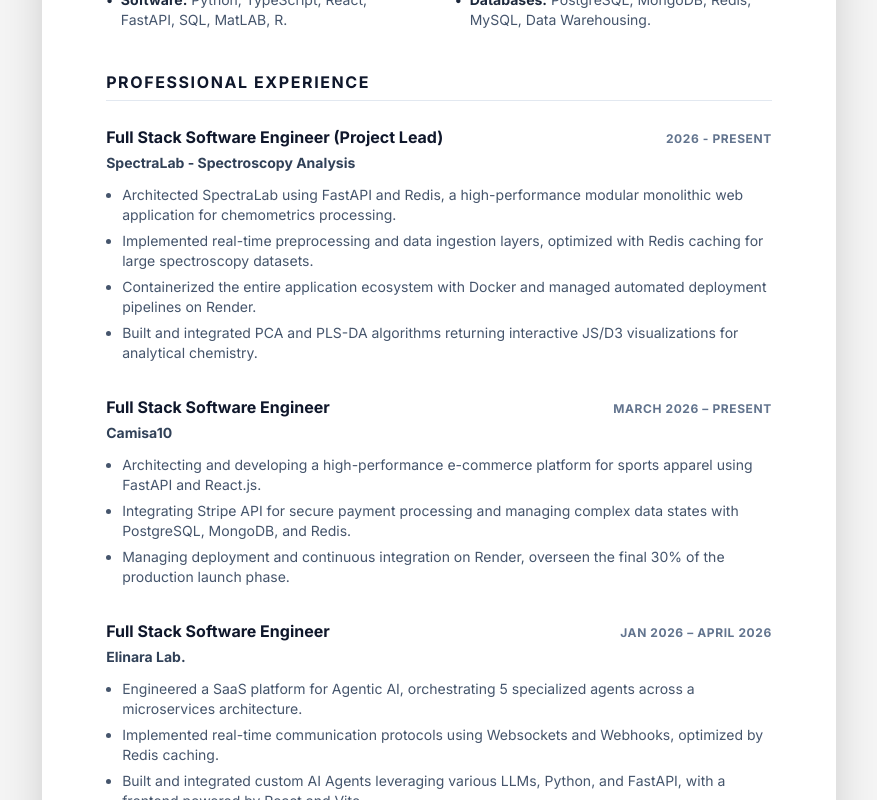
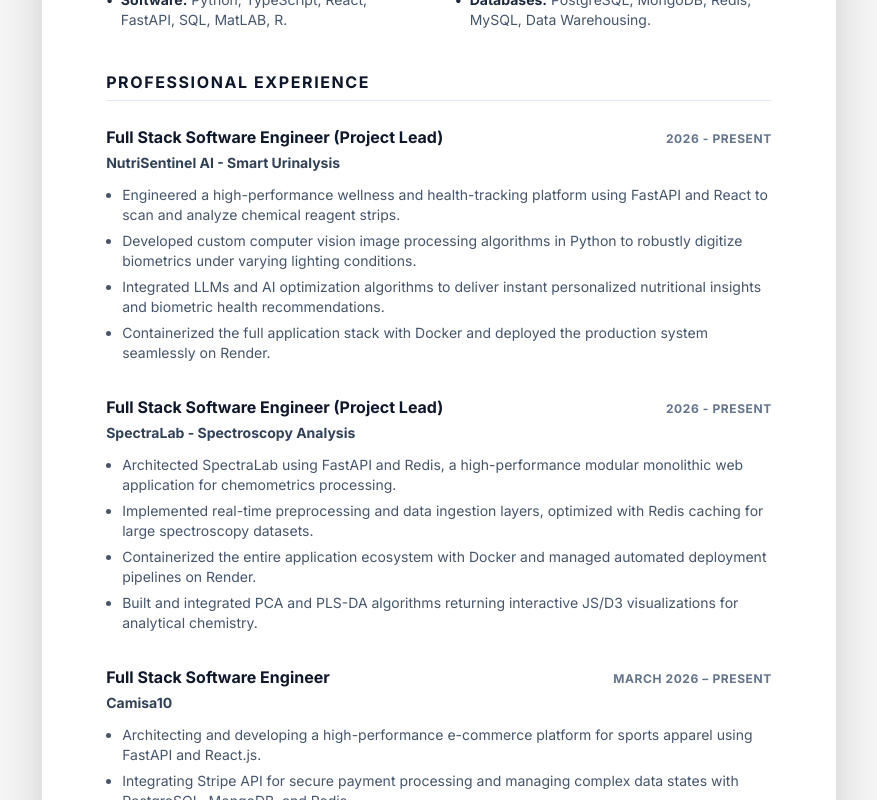
Before and after one commit to laurindocbenjamim/laurindo-portfolio-reactjs, a React (Vite) app: page /cv in a window 1280 px wide. Shown: the part 680-1480 px from the top of the page, without its empty margins (201-1078 px from the left). Built offline with nearby package versions, Linux system fonts and the light colour scheme.

Commit message:
feat: add NutriSentinel AI project
- Add NutriSentinel AI project details to portfolio, CV, and showcase sections.
- Update project timeline for real-time data pipelines.

```diff
--- a/src/App.tsx
+++ b/src/App.tsx
@@ -34,6 +34,14 @@
 ];
 
 const PROJECTS = [
+  {
+    title: "NutriSentinel AI",
+    description: "Advanced smart health and wellness tracking platform that utilizes computer vision to automatically scan and analyze medical/reagent test strips. Instantly digitizes biometrics to deliver real-time hydration indexes, nutritional markers, and personalized AI-driven health optimization recommendations.",
+    demo: "https://nutrisentinel-ai.onrender.com",
+    github: "https://github.com/laurindocbenjamim/nutri-sentinel-project/blob/main/SMARTurinalysis-main/README.md",
+    tags: ["Python", "Computer Vision", "FastAPI", "AI Consultation", "HealthTech"],
+    type: "AI / Health"
+  },
   {
     title: "SpectraLab",
     description: "High-performance chemometrics and spectroscopy analysis platform. Modular monolithic architecture supporting .csv/.sp file processing, real-time preprocessing, and PCA/PLS-DA algorithms.",
--- a/src/components/Resume.tsx
+++ b/src/components/Resume.tsx
@@ -29,6 +29,13 @@
 
 PROFESSIONAL EXPERIENCE
 
+Full Stack Software Engineer (Project Lead - NutriSentinel AI)
+NutriSentinel AI | 2026 - Present
+- Engineered high-performance health tracking software using FastAPI and React to scan and evaluate chemical reagent strips.
+- Implemented computer vision algorithms in Python to digitize biometrics under varying lighting conditions.
+- Integrated AI-driven health optimization models to process biometrics real-time and deliver automated recommendations.
+- Containerized using Docker and deployed the full production-ready system on Render.
+
 Full Stack Software Engineer (Project Lead - SpectraLab)
 SpectraLab | 2026 - Present
 - Architected SpectraLab using FastAPI and Redis, a high-performance modular monolithic web application for spectroscopy analysis.
@@ -55,7 +62,7 @@
 - Processed massive datasets using Hadoop (HDFS/Hive), optimizing storage and query performance for analytical reporting.
 
 Data Pipeline Architect (Personal Projects)
-Real-time Streaming & Kafka | Jan 2025 - Present
+Real-time Streaming & Kafka | April 2025 - Sept 2025
 - Engineered a real-time market sentiment analyzer using Apache Kafka for high-throughput ingestion and Spark Streaming for live processing.
 - Integrated financial APIs into a resilient Kafka cluster, ensuring zero data loss during high-volatility periods.
 - Developed sub-second alerting systems triggered by Spark stateful processing windows.
@@ -174,7 +181,18 @@
         <section className="mb-10">
           <h2 className="text-base font-bold border-b border-slate-200 pb-1.5 mb-6 uppercase tracking-widest text-slate-900">Professional Experience</h2>
 
-          <div className="space-y-2">
+          <div className="space-y-4">
+            <ResumeExperienceItem
+              title="Full Stack Software Engineer (Project Lead)"
+              company="NutriSentinel AI - Smart Urinalysis"
+              date="2026 - Present"
+              bullets={[
+                "Engineered a high-performance wellness and health-tracking platform using FastAPI and React to scan and analyze chemical reagent strips.",
+                "Developed custom computer vision image processing algorithms in Python to robustly digitize biometrics under varying lighting conditions.",
+                "Integrated LLMs and AI optimization algorithms to deliver instant personalized nutritional insights and biometric health recommendations.",
+                "Containerized the full application stack with Docker and deployed the production system seamlessly on Render."
+              ]}
+            />
             <ResumeExperienceItem
               title="Full Stack Software Engineer (Project Lead)"
               company="SpectraLab - Spectroscopy Analysis"
@@ -219,7 +237,7 @@
             <ResumeExperienceItem
               title="Data Pipeline Architect (Personal Projects)"
               company="Real-time Streaming & Kafka"
-              date="Jan 2025 - Present"
+              date="April 2025 - Sept 2025"
               bullets={[
                 "Engineered a real-time market sentiment analyzer using Apache Kafka for high-throughput ingestion and Spark Streaming for live processing.",
                 "Integrated financial APIs into a resilient Kafka cluster, ensuring zero data loss during high-volatility periods.",
--- a/src/components/Showcases.tsx
+++ b/src/components/Showcases.tsx
@@ -108,6 +108,20 @@
     solution: 'Arquitetura monolítica modular construída com Python para o processamento de dados e React para a interface. Integração de bibliotecas especializadas para execução de algoritmos RAMAN e PCA, fornecendo feedback visual instantâneo através de gráficos d3.js interactivos.',
     tools: ['Python', 'React', 'Chemometrics', 'PCA', 'PLS-DA', 'd3.js', 'Modular Monolith'],
     why: 'A escolha por uma arquitetura monolítica modular permitiu um desenvolvimento ágil sem a complexidade de rede de microserviços, garantindo que o processamento intensivo de dados espectrais fosse realizado com a menor latência possível.'
+  },
+  {
+    id: 11,
+    title: 'NutriSentinel AI',
+    scenario: 'Desenvolvimento de uma plataforma inteligente de bem-estar e monitorização de saúde que automatiza a leitura de tiras de reagentes químicos através de visão computacional.',
+    objectives: [
+      'Digitalizar de forma automatizada leituras de tiras de reagente sob variação de luz.',
+      'Identificar de forma fiável marcadores essenciais (níveis de hidratação, proteínas, pH, etc.).',
+      'Fornecer relatórios biométricos detalhados e sugestões nutricionais personalizadas baseadas em IA.'
+    ],
+    challenge: 'Garantir a exatidão e a calibração de cores dos blocos de reagente em fotos tiradas por câmaras móveis com diferentes focos e níveis de iluminação.',
+    solution: 'Implementação de algoritmos híbridos de calibração cromática em Python, mapeando as cores dos blocos de reagente contra referências estandardizadas de forma determinística, acoplado a um serviço FastAPI em Render para gerar relatórios e recomendações nutricionais dinâmicas.',
+    tools: ['Python', 'FastAPI', 'Computer Vision', 'Image Calibration', 'AI Reasoning', 'Render'],
+    why: 'O ecossistema robusto do Python para processamento de imagem combinado com a alta performance assíncrona do FastAPI garantiu uma plataforma segura e com tempos de resposta abaixo do segundo para o diagnóstico visual.'
   }
 ];
 
```
Also changed, not shown: public/cv.txt.
